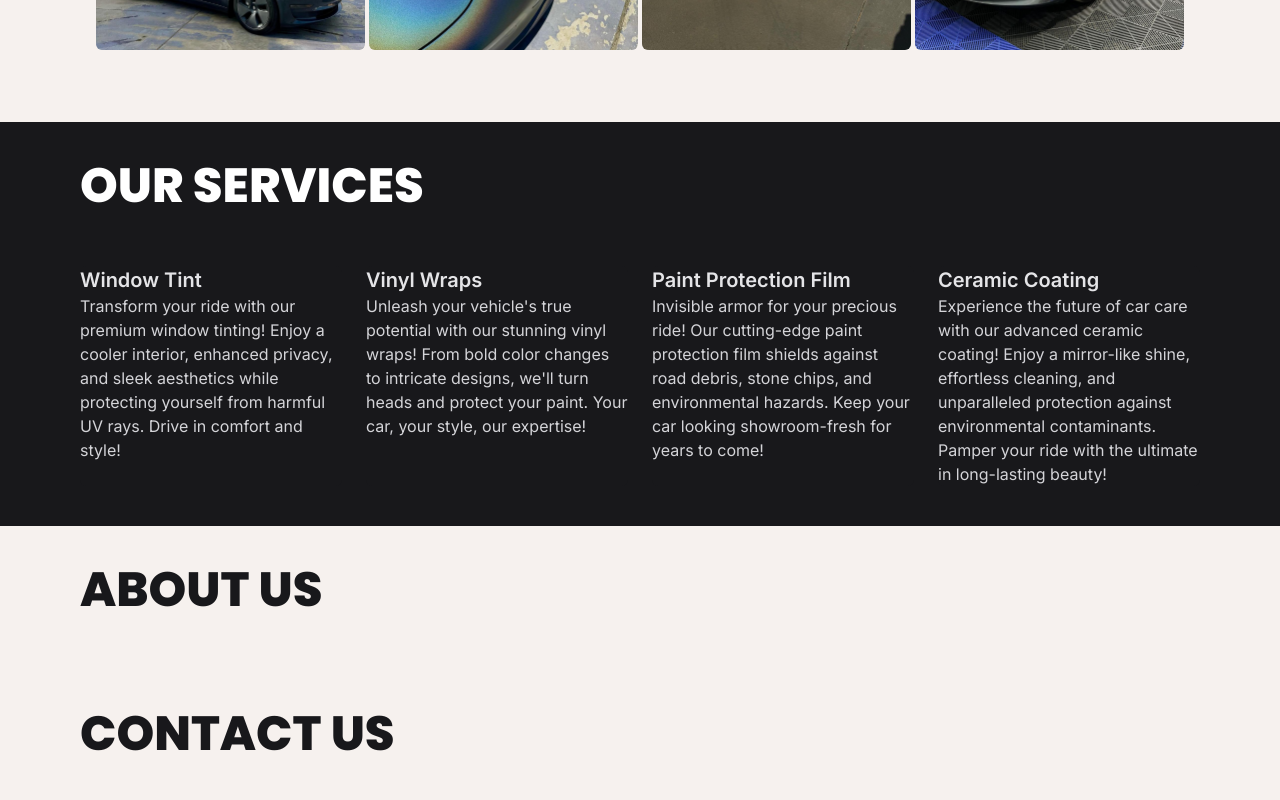
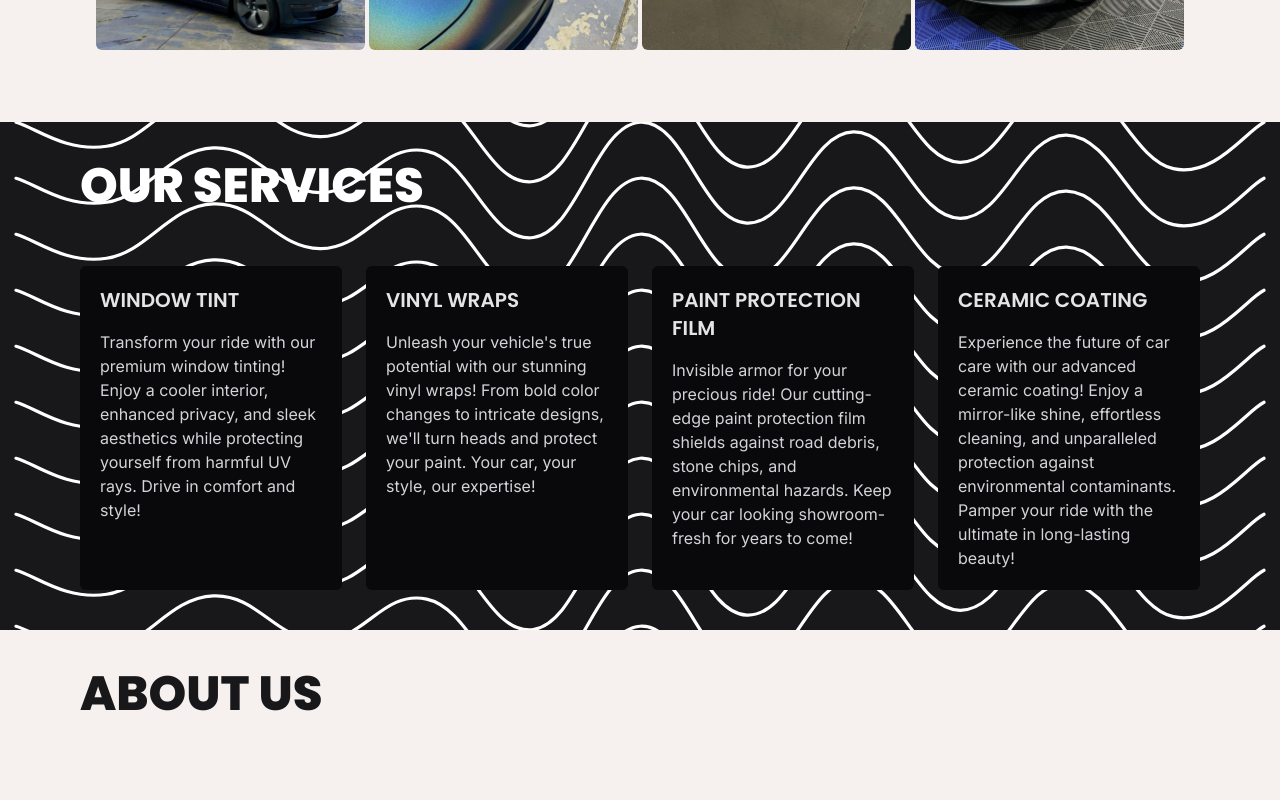
Before and after one commit to StevenH01/prosper-auto, a Next.js app: page / in a window 1280 px wide. Shown: the part 1560-2360 px from the top of the page. Built offline with nearby package versions, Linux system fonts and the light colour scheme.

Commit message:
Add design

```diff
--- a/src/app/components/NavBar.tsx
+++ b/src/app/components/NavBar.tsx
@@ -30,7 +30,6 @@ export const NavBar: React.FC = () => {
         />
       </Link>
       <div className="hidden sm:flex items-center">
-        <NavLink href="/">Home</NavLink>
         <NavLink href="/services">Services</NavLink>
         <NavLink href="/about">Contact</NavLink>
         <Link
--- a/src/app/components/landing/OurServices.tsx
+++ b/src/app/components/landing/OurServices.tsx
@@ -1,3 +1,10 @@
+import { Poppins } from "next/font/google";
+
+const poppins = Poppins({
+  weight: "600",
+  subsets: ["latin"],
+});
+
 const ServiceCard = ({
   title,
   description,
@@ -5,8 +12,10 @@ const ServiceCard = ({
   title: string;
   description: string;
 }) => (
-  <div className="bg-zinc-900 rounded-md border-slate-50">
-    <h3 className="text-xl text-zinc-200 font-semibold">{title}</h3>
+  <div className="p-5 bg-zinc-950 rounded-md border-slate-50">
+    <h3 className={`${poppins.className} text-xl text-zinc-200 uppercase mb-4`}>
+      {title}
+    </h3>
     <p className="text-zinc-300">{description}</p>
   </div>
 );
--- a/src/app/page.tsx
+++ b/src/app/page.tsx
@@ -36,6 +36,12 @@ export default function Home() {
       <div
         id="services"
         className="flex flex-col px-10 sm:px-20 py-10 bg-zinc-900"
+        style={{
+          backgroundImage: "url('/textures/waves.svg')",
+          backgroundSize: "cover",
+          backgroundPosition: "center",
+          backgroundRepeat: "no-repeat",
+        }}
       >
         <Heading text="Our Services" isWhite />
         <OurServices />
```
Also changed, not shown: public/textures/waves.svg (added).
